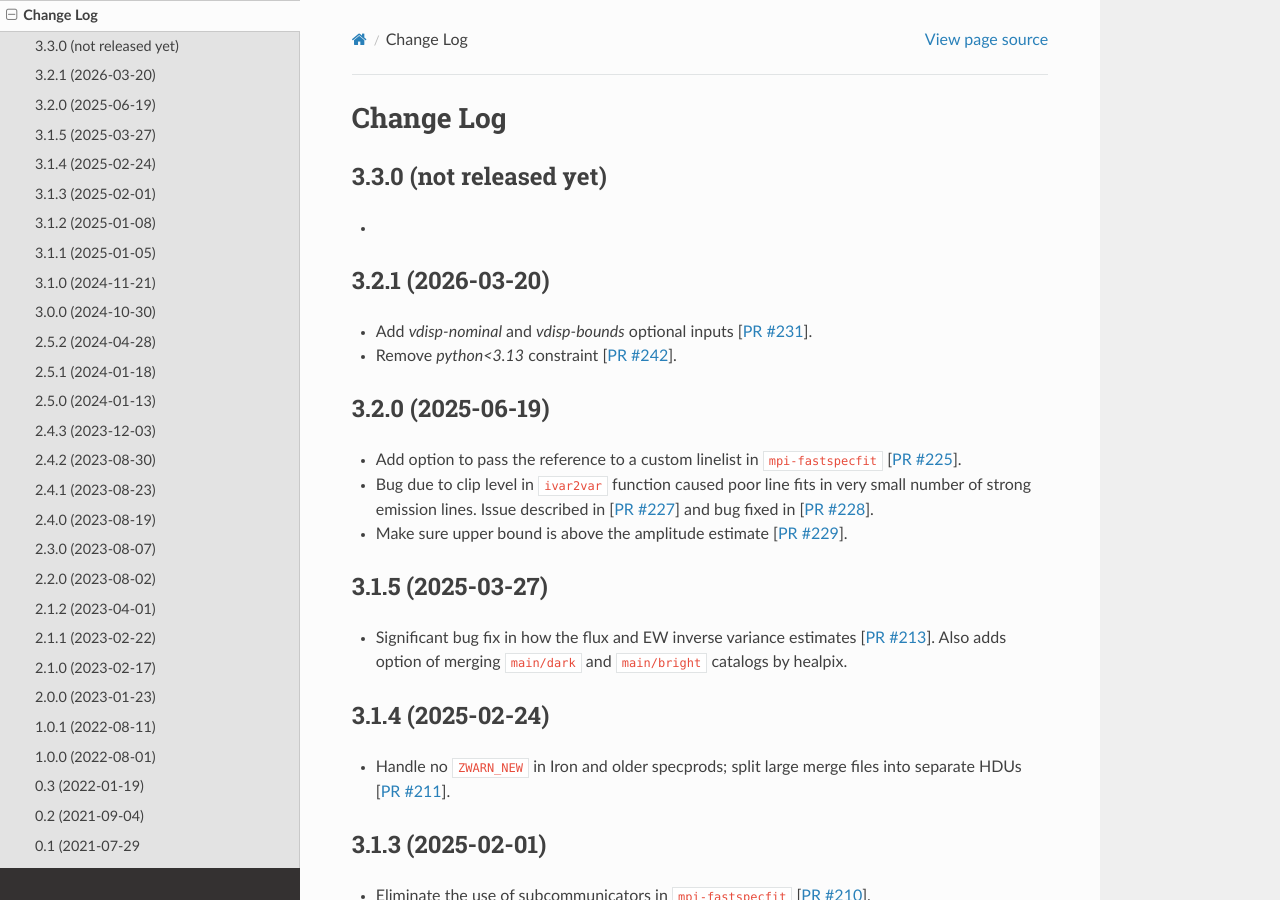
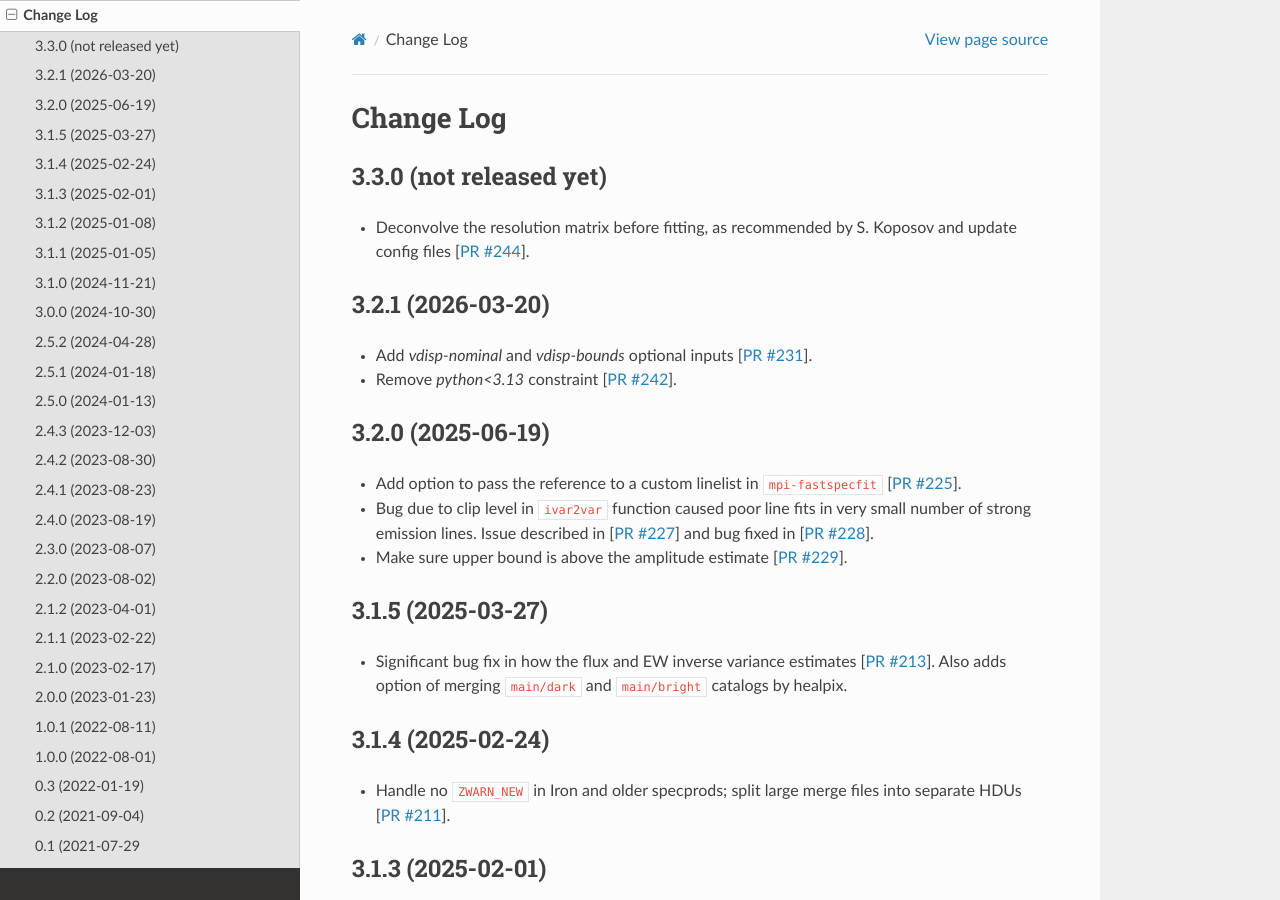
Before and after one commit to desihub/fastspecfit, a Sphinx documentation site: the page built from doc/changes.rst, in a window 1280 px wide and 900 px high. Built offline with Sphinx 7.4.7 and the Read the Docs theme 3.1.0, drawn with Linux system fonts in a browser that asks for light colours.

Commit message:
update change log [ci skip]

```diff
--- a/doc/changes.rst
+++ b/doc/changes.rst
@@ -5,7 +5,10 @@ Change Log
 3.3.0 (not released yet)
 ------------------------
 
-*
+* Deconvolve the resolution matrix before fitting, as recommended
+  by S. Koposov and update config files [`PR #244`_].
+
+.. _`PR #244`: https://github.com/desihub/fastspecfit/pull/244
 
 3.2.1 (2026-03-20)
 ------------------
```
